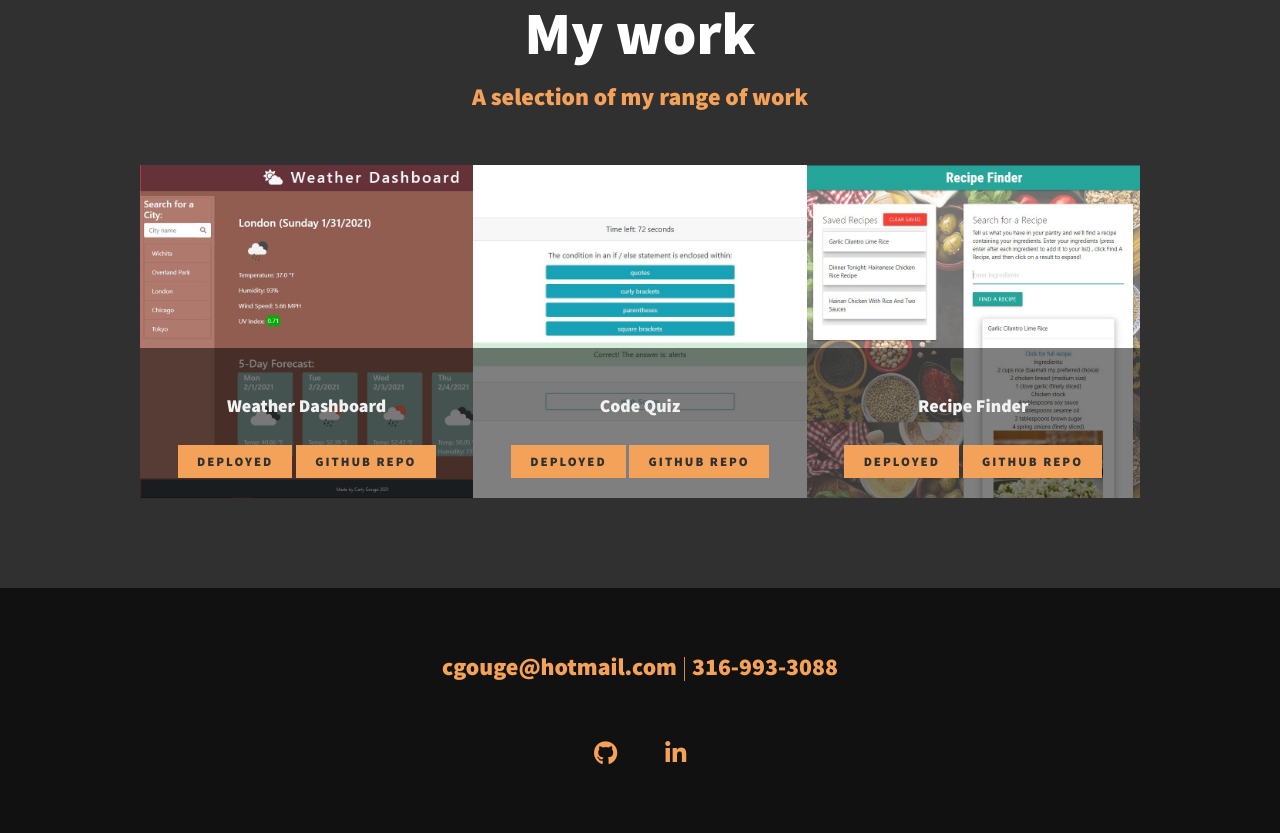
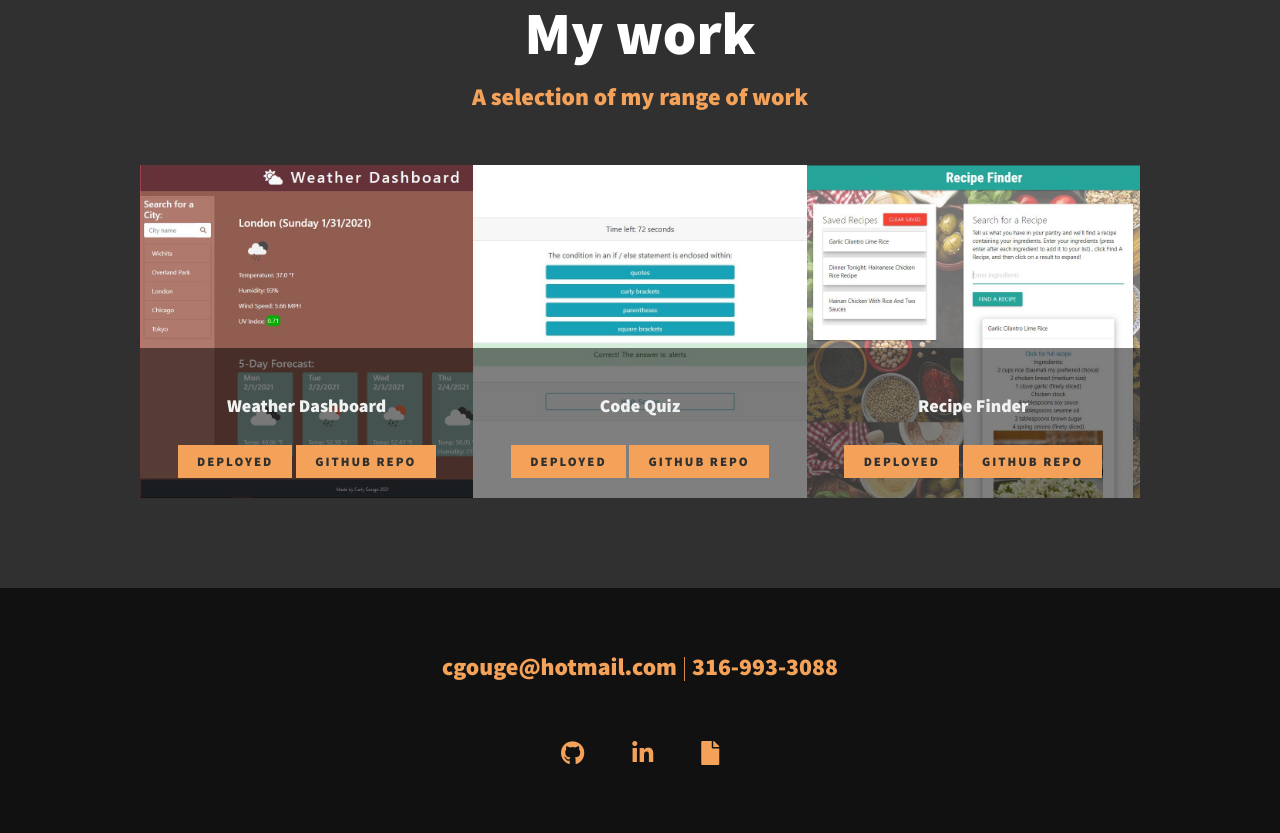
Before and after one commit to cgouge93/cgouge93.github.io, a plain HTML site: page index.html in a window 1280 px wide. Shown: the part 1685-2518 px from the top of the page. Drawn offline with nearby package versions, Linux system fonts and the light colour scheme.

Commit message:
added icon and link to resume

```diff
--- a/index.html
+++ b/index.html
@@ -122,6 +122,11 @@
                     <i class="fab fa-linkedin-in"></i>
                 </a>
             </li>
+            <li class="social-list-item">
+                <a href="https://drive.google.com/file/d/1SnPy5dBED748pYRZaTp-318v1lSnL4Zy/view?usp=sharing" target="blank" class="social-list-link">
+                    <i class="fas fa-file"></i>
+                </a>
+            </li>
         </ul>
     </footer>
     <script src="/assets/scripts/index.js"></script>
```
